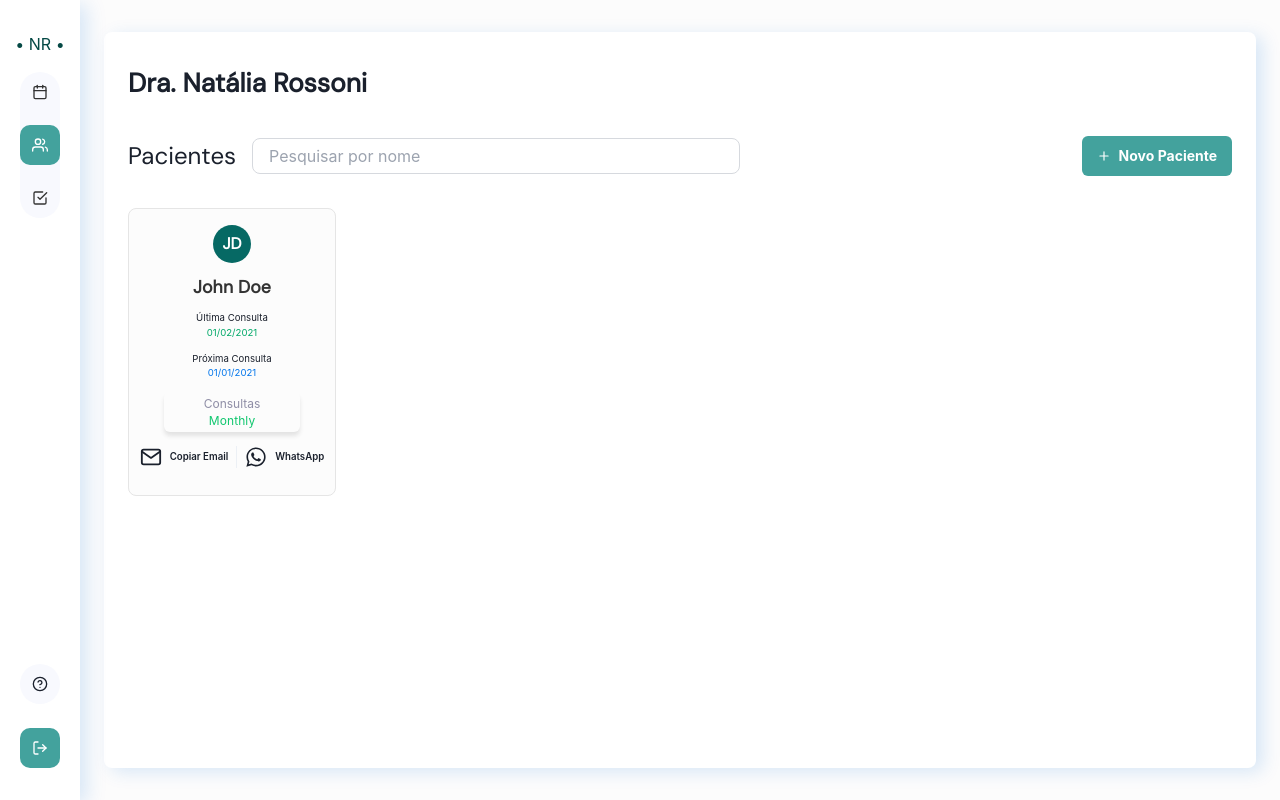
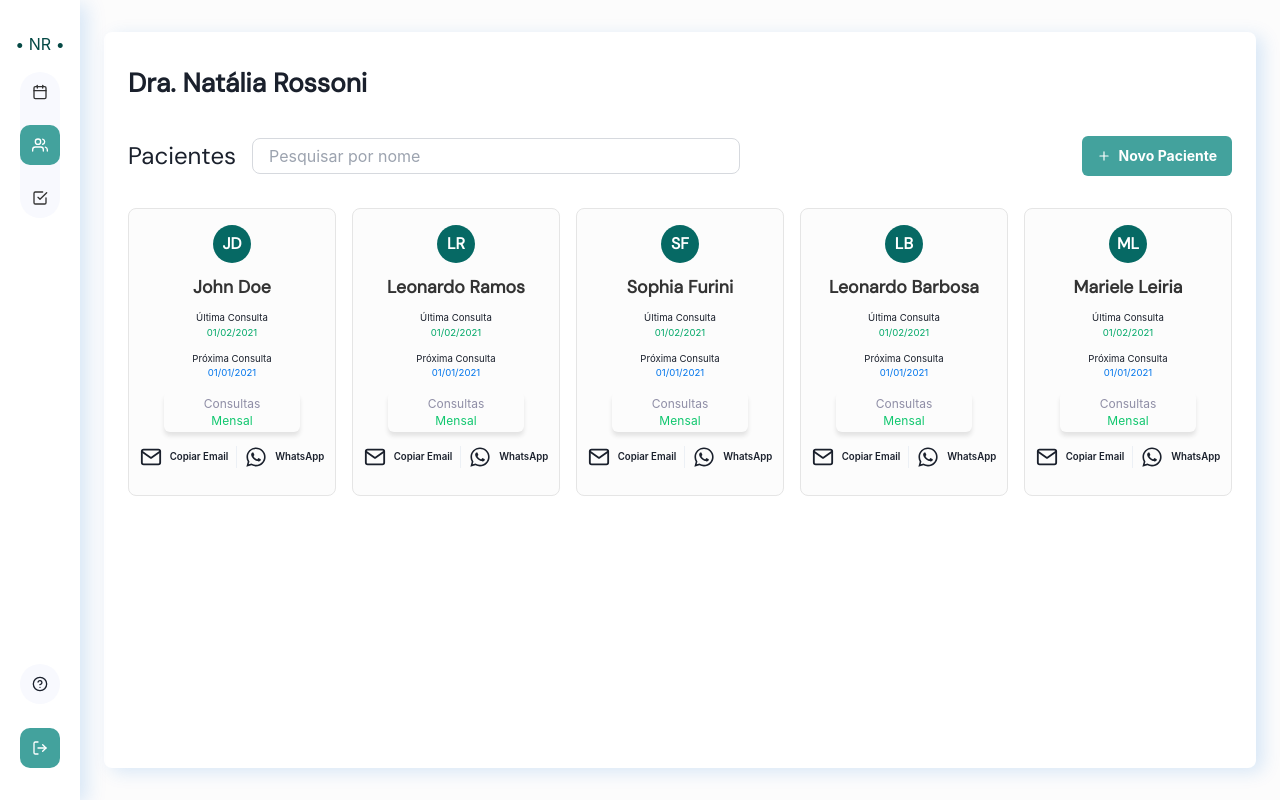
Before and after one commit to leoramosjr/projeto-odonto, a React (Vite) app: page /clients in a window 1280 px wide. Built offline with nearby package versions, Linux system fonts and the light colour scheme.

Commit message:
feat: redone posts table. added more mock data

```diff
--- a/src/components/ClientInfos/index.tsx
+++ b/src/components/ClientInfos/index.tsx
@@ -8,28 +8,39 @@ import {
     Tr,
 } from '@chakra-ui/react';
 import Input from '../base/Input';
+import { useState } from 'react';
+
+interface IHistory {
+    title: string,
+    description: string,
+    createdAt: string,
+    editedAt: string[],
+}
+
+interface IUserData {
+    name: string,
+    id: number,
+    email: string,
+    phone: string,
+    birthdate: string,
+    cpf: string,
+    occupation: string,
+    origin: string,
+    firstConsult: string,
+    recurrence: string,
+    history?: IHistory[],
+}
 
 export default function ClientInfos({
     isEditing,
     userData,
 } : {
     isEditing: boolean,
-    userData: any,
+    userData: IUserData | {},
 }) {
 
-    const data = [
-        ["Consulta", '23/09/2023'],
-        ["Limpeza", '24/09/2023'],
-        ["Cleareamento", '25/09/2023'],
-        ["Limpeza", '26/09/2023'],
-        ["Aparelho", '27/09/2023'],
-        ["Cafézinho", '28/09/2023'],
-        ["Limpeza", '29/09/2023'],
-        ["Consulta", '30/09/2023'],
-        ["Limpeza", '01/10/2023'],
-    ]
-
-    console.log(userData)
+    const [data, setData] = useState<IUserData>(userData as IUserData)
+    const history = (userData as IUserData).history || [];
 
     return (
         <Flex w="100%" gap="2rem">
@@ -49,12 +60,26 @@ export default function ClientInfos({
                         bold
                         label="Data de Nascimento"
                         placeholder="04/10/1998"
+                        value={data.birthdate}
+                        onChange={(e: any) => {
+                            setData({
+                                ...data,
+                                birthdate: e.target.value,
+                            });
+                        }}
                     />
                     <Input
                         isEditing={isEditing}
                         bold
                         label="Telefone"
                         placeholder="+55 51 993043856"
+                        value={data.phone}
+                        onChange={(e: any) => {
+                            setData({
+                                ...data,
+                                phone: e.target.value,
+                            });
+                        }}
                     />
                 </Flex>
                 <Flex w="100%" gap="2rem">
@@ -63,12 +88,26 @@ export default function ClientInfos({
                         bold
                         label="Endereço de Email"
                         placeholder="victor.mondin@gmail.com"
+                        value={data.email}
+                        onChange={(e: any) => {
+                            setData({
+                                ...data,
+                                email: e.target.value,
+                            });
+                        }}
                     />
                     <Input
                         isEditing={isEditing}
                         bold
                         label="CPF"
                         placeholder="000.000.000-00"
+                        value={data.cpf}
+                        onChange={(e: any) => {
+                            setData({
+                                ...data,
+                                cpf: e.target.value,
+                            });
+                        }}
                     />
                 </Flex>
                 <Flex w="100%" gap="2rem">
@@ -77,12 +116,26 @@ export default function ClientInfos({
                         bold
                         label="Ocupação"
                         placeholder="Engenheiro de beleza"
+                        value={data.occupation}
+                        onChange={(e: any) => {
+                            setData({
+                                ...data,
+                                occupation: e.target.value,
+                            });
+                        }}
                     />
                     <Input
                         isEditing={isEditing}
                         bold
                         label="Origem"
                         placeholder="Outros (casado com a Dra.)"
+                        value={data.origin}
+                        onChange={(e: any) => {
+                            setData({
+                                ...data,
+                                origin: e.target.value,
+                            });
+                        }}
                     />
                 </Flex>
                 <Flex w="100%" gap="2rem">
@@ -91,12 +144,26 @@ export default function ClientInfos({
                         bold
                         label="Primeira Consulta"
                         placeholder="23/09/2023"
+                        value={data.firstConsult}
+                        onChange={(e: any) => {
+                            setData({
+                                ...data,
+                                firstConsult: e.target.value,
+                            });
+                        }}
                     />
                     <Input
                         isEditing={isEditing}
                         bold
                         label="Recorrência"
                         placeholder="Mensal"
+                        value={data.recurrence}
+                        onChange={(e: any) => {
+                            setData({
+                                ...data,
+                                recurrence: e.target.value,
+                            });
+                        }}
                     />
                 </Flex>
             </Flex>
@@ -117,7 +184,7 @@ export default function ClientInfos({
                 >
                     <Table size="sm">
                         <Tbody width="100%">
-                    {data.map((item, index) => {
+                            {history.map((item, index) => {
                                 return (
                                     <Tr
                                         display="flex"
@@ -130,8 +197,7 @@ export default function ClientInfos({
                                     >
                                         <Flex>
                                             <Td
-                                        pt="0.6875rem"
-                                        pb="0.6875rem"
+                                                py="0.6875rem"
                                                 fontSize="1rem"
                                                 fontWeight="700"
                                                 mr="0"
@@ -139,21 +205,19 @@ export default function ClientInfos({
                                                 {index + 1}.
                                             </Td>
                                             <Td
-                                        pt="0.6875rem"
-                                        pb="0.6875rem"
+                                                py="0.6875rem"
                                                 fontSize="1rem"
                                                 fontWeight="400"
                                             >
-                                        {item[0]}
+                                                {item.title}
                                             </Td>
                                         </Flex>
                                         <Td
-                                    pt="0.6875rem"
-                                    pb="0.6875rem"
+                                            py="0.6875rem"
                                             fontSize="1rem"
                                             fontWeight="600"
                                         >
-                                    {item[1]}
+                                            {item.createdAt}
                                         </Td>
                                     </Tr>
                                 );
--- a/src/mocks/clients.js
+++ b/src/mocks/clients.js
@@ -1,7 +1,8 @@
 
 export const mockClients = [
     {
-        id: "88799896001",
+        id: 111111,
+        cpf: "88799896001",
         name: "John Doe",
         email: "johndoe@email.com",
         birthDate: "2002-07-04",
@@ -10,184 +11,196 @@ export const mockClients = [
         firstQuery: "2021-01-01",
         lastQuery: "2021-01-01",
         nextQuery: "2021-02-01",
-        recurrence: "monthly",
-        job: "Developer",
+        recurrence: "Mensal",
+        job: "Desenvolvedor",
         origin: "Google",
         history: [
             {
-                emissionDate: "2021-01-01",
-                dueDate: "2021-01-01",
-                price: 100,
-                payDay: "2021-01-02",
-                status: "payed"
+                title: "Consulta 1",
+                description: "Paciente compareceu a consulta e foi atendido pela Dra. Natália. Foi diagnosticado com um quadro de depressão leve e foi receitado um tratamento com antidepressivos.",
+                createdAt: "23/09/2023",
+                editedAt: [
+                    "24/09/2023",
+                    "25/09/2023",
+                ],
             },
             {
-                emissionDate: "2020-12-01",
-                dueDate: "2020-12-01",
-                price: 100,
-                payDay: "2020-12-02",
-                status: "late"
+                title: "Consulta 2",
+                description: "Paciente compareceu a consulta e foi atendido pela Dra. Natália. Foi diagnosticado com um quadro de depressão leve e foi receitado um tratamento com antidepressivos.",
+                createdAt: "23/09/2023",
+                editedAt: [],
             },
             {
-                emissionDate: "2020-11-01",
-                dueDate: "2020-11-01",
-                price: 100,
-                payDay: "2020-11-02",
-                status: "open"
-            }
+                title: "Consulta 3",
+                description: "Paciente compareceu a consulta e foi atendido pela Dra. Natália. Foi diagnosticado com um quadro de depressão leve e foi receitado um tratamento com antidepressivos.",
+                createdAt: "23/09/2023",
+                editedAt: [
+                    "24/09/2023",
+                ],
+            },
 
         ]
     },
-    // {
-    //     id: 222222,
-    //     name: "Leonardo Ramos",
-    //     email: "leonardoramos@email.com",
-    //     age: 25,
-    //     celphone: "123456789",
-    //     address: "1234 Main St",
-    //     lastPayment: "2021-01-01",
-    //     nextPayment: "2021-02-01",
-    //     price: 400,
-    //     recurrence: "semiannual",
-    //     plan: "Médio",
-    //     status: "open",
-    //     history: [
-    //         {
-    //             emissionDate: "2021-01-01",
-    //             dueDate: "2021-01-01",
-    //             price: 100,
-    //             payDay: "2021-01-02",
-    //             status: "payed"
-    //         },
-    //         {
-    //             emissionDate: "2020-12-01",
-    //             dueDate: "2020-12-01",
-    //             price: 100,
-    //             payDay: "2020-12-02",
-    //             status: "payed"
-    //         },
-    //         {
-    //             emissionDate: "2020-11-01",
-    //             dueDate: "2020-11-01",
-    //             price: 100,
-    //             payDay: "2020-11-02",
-    //             status: "payed"
-    //         }
+    {
+        id: 222222,
+        cpf: "88799896002",
+        name: "Leonardo Ramos",
+        email: "leonardoramos@email.com",
+        birthDate: "2002-07-04",
+        celphone: "123456789",
+        address: "1234 Main St",
+        firstQuery: "2021-01-01",
+        lastQuery: "2021-01-01",
+        nextQuery: "2021-02-01",
+        recurrence: "Mensal",
+        job: "Desenvolvedor",
+        origin: "Google",
+        history: [
+            {
+                title: "Consulta 1",
+                description: "Paciente compareceu a consulta e foi atendido pela Dra. Natália. Foi diagnosticado com um quadro de depressão leve e foi receitado um tratamento com antidepressivos.",
+                createdAt: "23/09/2023",
+                editedAt: [
+                    "24/09/2023",
+                    "25/09/2023",
+                ],
+            },
+            {
+                title: "Consulta 2",
+                description: "Paciente compareceu a consulta e foi atendido pela Dra. Natália. Foi diagnosticado com um quadro de depressão leve e foi receitado um tratamento com antidepressivos.",
+                createdAt: "23/09/2023",
+                editedAt: [],
+            },
+            {
+                title: "Consulta 3",
+                description: "Paciente compareceu a consulta e foi atendido pela Dra. Natália. Foi diagnosticado com um quadro de depressão leve e foi receitado um tratamento com antidepressivos.",
+                createdAt: "23/09/2023",
+                editedAt: [
+                    "24/09/2023",
+                ],
+            },
 
-    //     ]
-    // },
-    // {
-    //     id: 333333,
-    //     name: "Sophia Furini",
-    //     email: "sophiafurini@email.com",
-    //     age: 23,
-    //     celphone: "123456789",
-    //     address: "1234 Main St",
-    //     lastPayment: "2021-01-01",
-    //     nextPayment: "2021-02-01",
-    //     price: 500,
-    //     recurrence: "annual",
-    //     plan: "Avançado",
-    //     status: "late",
-    //     history: [
-    //         {
-    //             emissionDate: "2021-01-01",
-    //             dueDate: "2021-01-01",
-    //             price: 100,
-    //             payDay: "2021-01-02",
-    //             status: "payed"
-    //         },
-    //         {
-    //             emissionDate: "2020-12-01",
-    //             dueDate: "2020-12-01",
-    //             price: 100,
-    //             payDay: "2020-12-02",
-    //             status: "payed"
-    //         },
-    //         {
-    //             emissionDate: "2020-11-01",
-    //             dueDate: "2020-11-01",
-    //             price: 100,
-    //             payDay: "2020-11-02",
-    //             status: "payed"
-    //         }
+        ]
+    },
+    {
+        id: 333333,
+        cpf: "88799896003",
+        name: "Sophia Furini",
+        email: "sophiafurini@email.com",
+        birthDate: "2002-07-04",
+        celphone: "123456789",
+        address: "1234 Main St",
+        firstQuery: "2021-01-01",
+        lastQuery: "2021-01-01",
+        nextQuery: "2021-02-01",
+        recurrence: "Mensal",
+        job: "Desenvolvedor",
+        origin: "Google",
+        history: [
+            {
+                title: "Consulta 1",
+                description: "Paciente compareceu a consulta e foi atendido pela Dra. Natália. Foi diagnosticado com um quadro de depressão leve e foi receitado um tratamento com antidepressivos.",
+                createdAt: "23/09/2023",
+                editedAt: [
+                    "24/09/2023",
+                    "25/09/2023",
+                ],
+            },
+            {
+                title: "Consulta 2",
+                description: "Paciente compareceu a consulta e foi atendido pela Dra. Natália. Foi diagnosticado com um quadro de depressão leve e foi receitado um tratamento com antidepressivos.",
+                createdAt: "23/09/2023",
+                editedAt: [],
+            },
+            {
+                title: "Consulta 3",
+                description: "Paciente compareceu a consulta e foi atendido pela Dra. Natália. Foi diagnosticado com um quadro de depressão leve e foi receitado um tratamento com antidepressivos.",
+                createdAt: "23/09/2023",
+                editedAt: [
+                    "24/09/2023",
+                ],
+            },
 
-    //     ]
-    // },
-    // {
-    //     id: 444444,
-    //     name: "Leonardo Barbosa",
-    //     email: "leonardobarbosa@email.com",
-    //     age: 25,
-    //     celphone: "123456789",
-    //     address: "1234 Main St",
-    //     lastPayment: "2021-01-01",
-    //     nextPayment: "2021-02-01",
-    //     price: 200,
-    //     recurrence: "monthly",
-    //     plan: "Básico",
-    //     status: "open",
-    //     history: [
-    //         {
-    //             emissionDate: "2021-01-01",
-    //             dueDate: "2021-01-01",
-    //             price: 100,
-    //             payDay: "2021-01-02",
-    //             status: "payed"
-    //         },
-    //         {
-    //             emissionDate: "2020-12-01",
-    //             dueDate: "2020-12-01",
-    //             price: 100,
-    //             payDay: "2020-12-02",
-    //             status: "payed"
-    //         },
-    //         {
-    //             emissionDate: "2020-11-01",
-    //             dueDate: "2020-11-01",
-    //             price: 100,
-    //             payDay: "2020-11-02",
-    //             status: "payed"
-    //         }
-
-    //     ]
-    // },
-    // {
-    //     id: 555555,
-    //     name: "Mariele Leiria",
-    //     email: "marieleleiria@email.com",
-    //     age: 24,
-    //     celphone: "123456789",
-    //     address: "1234 Main St",
-    //     lastPayment: "2021-01-01",
-    //     nextPayment: "2021-02-01",
-    //     price: 100,
-    //     recurrence: "monthly",
-    //     plan: "Básico",
-    //     status: "payed",
-    //     history: [
-    //         {
-    //             emissionDate: "2021-01-01",
-    //             dueDate: "2021-01-01",
-    //             price: 100,
-    //             payDay: "2021-01-02",
-    //             status: "payed"
-    //         },
-    //         {
-    //             emissionDate: "2020-12-01",
-    //             dueDate: "2020-12-01",
-    //             price: 100,
-    //             payDay: "2020-12-02",
-    //             status: "payed"
-    //         },
-    //         {
-    //             emissionDate: "2020-11-01",
-    //             dueDate: "2020-11-01",
-    //             price: 100,
-    //             payDay: "2020-11-02",
-    //             status: "payed"
-    //         }
-
-    //     ]
-    // }
+        ]
+    },
+    {
+        id: 444444,
+        cpf: "88799896004",
+        name: "Leonardo Barbosa",
+        email: "leonardobarbosa@email.com",
+        birthDate: "1999-04-13",
+        celphone: "123456789",
+        address: "1234 Main St",
+        firstQuery: "2021-01-01",
+        lastQuery: "2021-01-01",
+        nextQuery: "2021-02-01",
+        recurrence: "Mensal",
+        job: "Desenvolvedor",
+        origin: "Google",
+        history: [
+            {
+                title: "Consulta 1",
+                description: "Paciente compareceu a consulta e foi atendido pela Dra. Natália. Foi diagnosticado com um quadro de depressão leve e foi receitado um tratamento com antidepressivos.",
+                createdAt: "23/09/2023",
+                editedAt: [
+                    "24/09/2023",
+                    "25/09/2023",
+                ],
+            },
+            {
+                title: "Consulta 2",
+                description: "Paciente compareceu a consulta e foi atendido pela Dra. Natália. Foi diagnosticado com um quadro de depressão leve e foi receitado um tratamento com antidepressivos.",
+                createdAt: "23/09/2023",
+                editedAt: [],
+            },
+            {
+                title: "Consulta 3",
+                description: "Paciente compareceu a consulta e foi atendido pela Dra. Natália. Foi diagnosticado com um quadro de depressão leve e foi receitado um tratamento com antidepressivos.",
+                createdAt: "23/09/2023",
+                editedAt: [
+                    "24/09/2023",
+                ],
+            },
+        ]
+    },
+    {
+        id: 555555,
+        cpf: "88799896005",
+        name: "Mariele Leiria",
+        email: "marieleleiria@email.com",
+        birthDate: "2000-09-12",
+        celphone: "123456789",
+        address: "1234 Main St",
+        firstQuery: "2021-01-01",
+        lastQuery: "2021-01-01",
+        nextQuery: "2021-02-01",
+        recurrence: "Mensal",
+        job: "Personal Trainer",
+        origin: "Google",
+        history: [
+            {
+                title: "Consulta 1",
+                description: "Paciente compareceu a consulta e foi atendido pela Dra. Natália. Foi diagnosticado com um quadro de depressão leve e foi receitado um tratamento com antidepressivos.",
+                createdAt: "23/09/2023",
+                editedAt: [
+                    "24/09/2023",
+                    "25/09/2023",
+                ],
+            },
+            {
+                title: "Consulta 2",
+                description: "Paciente compareceu a consulta e foi atendido pela Dra. Natália. Foi diagnosticado com um quadro de depressão leve e foi receitado um tratamento com antidepressivos.",
+                createdAt: "23/09/2023",
+                editedAt: [],
+            },
+            {
+                title: "Consulta 3",
+                description: "Paciente compareceu a consulta e foi atendido pela Dra. Natália. Foi diagnosticado com um quadro de depressão leve e foi receitado um tratamento com antidepressivos.",
+                createdAt: "23/09/2023",
+                editedAt: [
+                    "24/09/2023",
+                ],
+            },
+        ]
+    }
 ]
```
Also changed, not shown: src/pages/ClientView/index.tsx (+4 -4 lines). Lines whose indentation alone changed are shown as unchanged.
